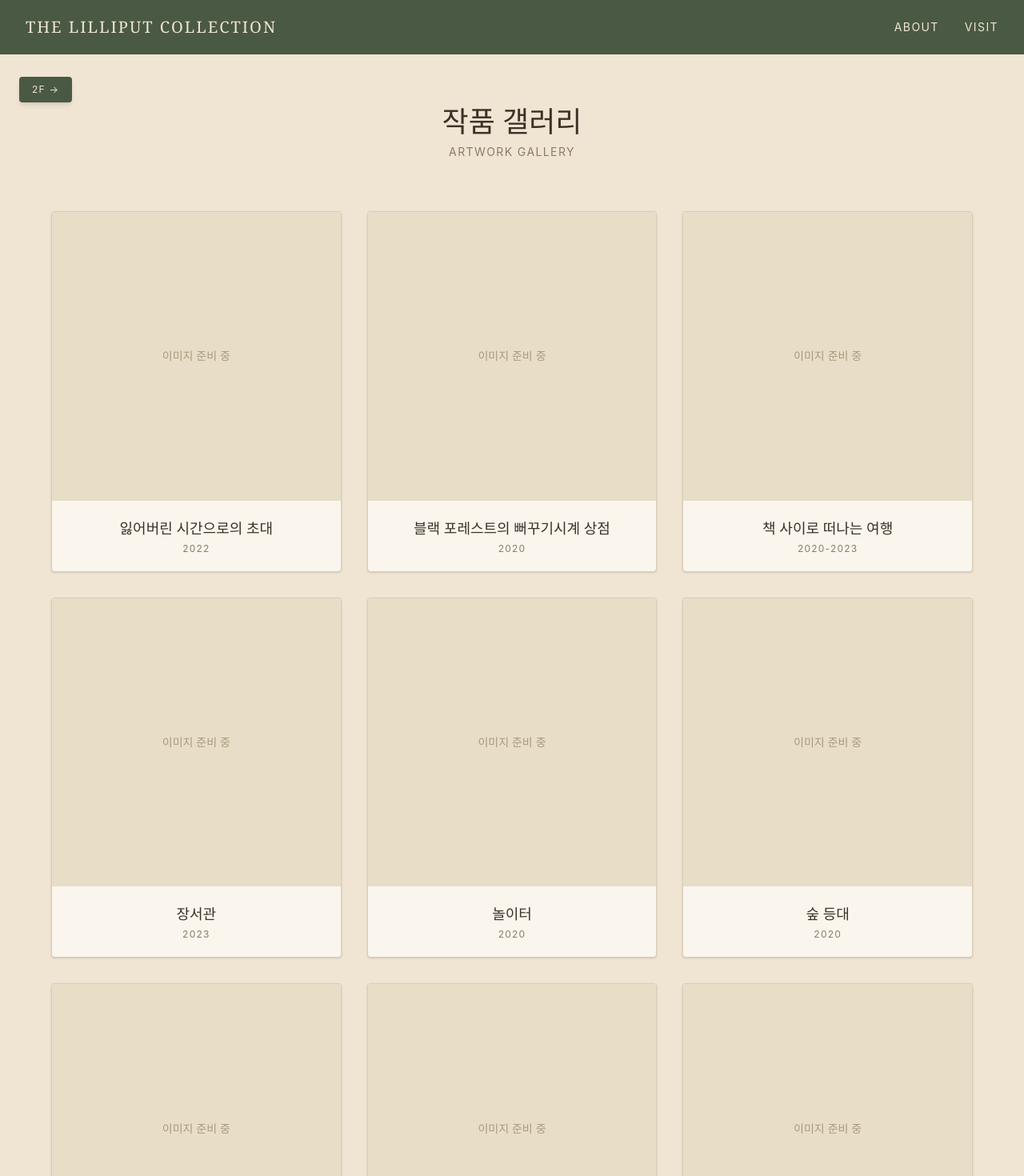
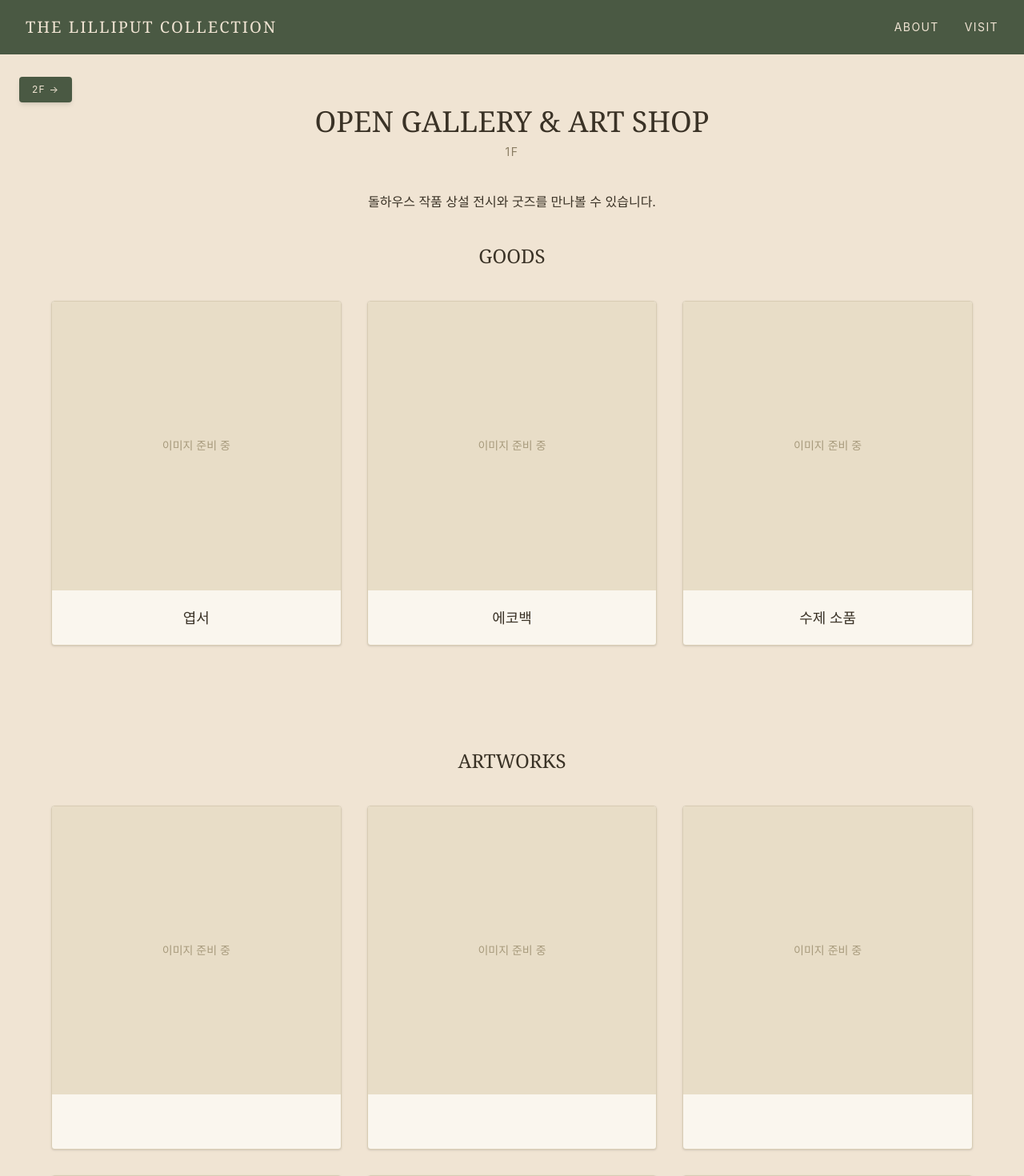
Before and after one commit to songdwoohyun/lilliput, a React (Vite) app: page /first-floor in a window 1280 px wide. Shown: the top 1470 px of the page at 80% size. Built offline with nearby package versions, Linux system fonts and the light colour scheme.

Commit message:
1층/2층 페이지 개편, 소개 페이지, 홈 화면 층별 네비게이션 추가

```diff
--- a/src/pages/FirstFloor.jsx
+++ b/src/pages/FirstFloor.jsx
@@ -1,36 +1,70 @@
-import { useState } from 'react'
 import { Link } from 'react-router-dom'
-import artworks from '../data/artworks.json'
-import ArtworkCard from '../components/gallery/ArtworkCard'
-import ArtworkModal from '../components/gallery/ArtworkModal'
+
+function GoodsCard({ title }) {
+  return (
+    <div className="bg-[#faf6ee] border border-[#d8ccb4] rounded-sm overflow-hidden shadow-sm">
+      <div className="aspect-square bg-[#e8ddc7] flex items-center justify-center">
+        <span className="text-[#a89b7d] text-sm">이미지 준비 중</span>
+      </div>
+      <div className="p-5 text-center">
+        <h3 className="font-serif text-lg text-[#3a3226]">{title}</h3>
+      </div>
+    </div>
+  )
+}
+
+function ArtworkPlaceholderCard() {
+  return (
+    <div className="bg-[#faf6ee] border border-[#d8ccb4] rounded-sm overflow-hidden shadow-sm">
+      <div className="aspect-square bg-[#e8ddc7] flex items-center justify-center">
+        <span className="text-[#a89b7d] text-sm">이미지 준비 중</span>
+      </div>
+      <div className="p-5 text-center">
+        <h3 className="font-serif text-lg text-[#3a3226]">&nbsp;</h3>
+      </div>
+    </div>
+  )
+}
 
 function FirstFloor() {
-  const [selected, setSelected] = useState(null)
+  const goods = ['엽서', '에코백', '수제 소품']
 
   return (
-    <div className="min-h-screen bg-[#f0e4d3] px-8 py-16">
+    <div className="min-h-screen bg-[#f0e4d3] px-4 sm:px-8 py-16">
       <Link
         to="/second-floor"
         className="fixed top-24 left-6 z-40 bg-[#4a5943] text-[#f0e4d3] text-xs tracking-widest px-4 py-2 rounded-sm hover:bg-[#3a4636] transition-colors duration-300 shadow-md"
       >
         2F →
       </Link>
+
       <div className="max-w-6xl mx-auto">
-        <h1 className="text-4xl font-serif text-[#3a3226] text-center mb-2">작품 갤러리</h1>
-        <p className="text-center text-[#8a7d63] text-sm tracking-widest mb-16">ARTWORK GALLERY</p>
+        <h1 className="text-4xl font-serif text-[#3a3226] text-center mb-2">
+          OPEN GALLERY & ART SHOP
+        </h1>
+        <p className="text-center text-[#8a7d63] text-sm tracking-widest mb-10">1F</p>
+        <p className="text-center text-[#3a3226] mb-10">
+          돌하우스 작품 상설 전시와 굿즈를 만나볼 수 있습니다.
+        </p>
 
-        <div className="grid grid-cols-1 sm:grid-cols-2 md:grid-cols-3 gap-8">
-          {artworks.map((artwork) => (
-            <ArtworkCard
-              key={artwork.id}
-              artwork={artwork}
-              onClick={() => setSelected(artwork)}
-            />
-          ))}
+        <div className="mb-32">
+          <h2 className="font-serif text-2xl text-[#3a3226] text-center mb-10">GOODS</h2>
+          <div className="grid grid-cols-1 sm:grid-cols-3 gap-8">
+            {goods.map((title) => (
+              <GoodsCard key={title} title={title} />
+            ))}
+          </div>
+        </div>
+
+        <div>
+          <h2 className="font-serif text-2xl text-[#3a3226] text-center mb-10">ARTWORKS</h2>
+          <div className="grid grid-cols-1 sm:grid-cols-2 md:grid-cols-3 gap-8">
+            {Array.from({ length: 12 }).map((_, i) => (
+              <ArtworkPlaceholderCard key={i} />
+            ))}
+          </div>
         </div>
       </div>
-
-      <ArtworkModal artwork={selected} onClose={() => setSelected(null)} />
     </div>
   )
 }
--- a/src/pages/SecondFloor.jsx
+++ b/src/pages/SecondFloor.jsx
@@ -14,8 +14,11 @@ function SecondFloor() {
   return (
     <div className="bg-[#f0e4d3]">
       <div className="text-center pt-16 pb-10 px-4">
-        <h1 className="text-4xl font-serif text-[#3a3226] mb-2">전시관 안내</h1>
-        <p className="text-[#8a7d63] text-sm tracking-widest mb-4">EXHIBITION MAP — 2F</p>
+        <h1 className="text-4xl font-serif text-[#3a3226] mb-2">Private Exhibition Room</h1>
+        <p className="text-[#8a7d63] text-sm tracking-widest mb-10">2F</p>
+        <p className="text-[#3a3226] mb-10">
+          예약제 돌하우스 특별 전시입니다.
+        </p>
         <p className="text-[#8a7d63] text-sm">
           집 그림 위에 마우스를 올리거나 클릭해서 작품 설명을 확인해보세요.
         </p>
```
